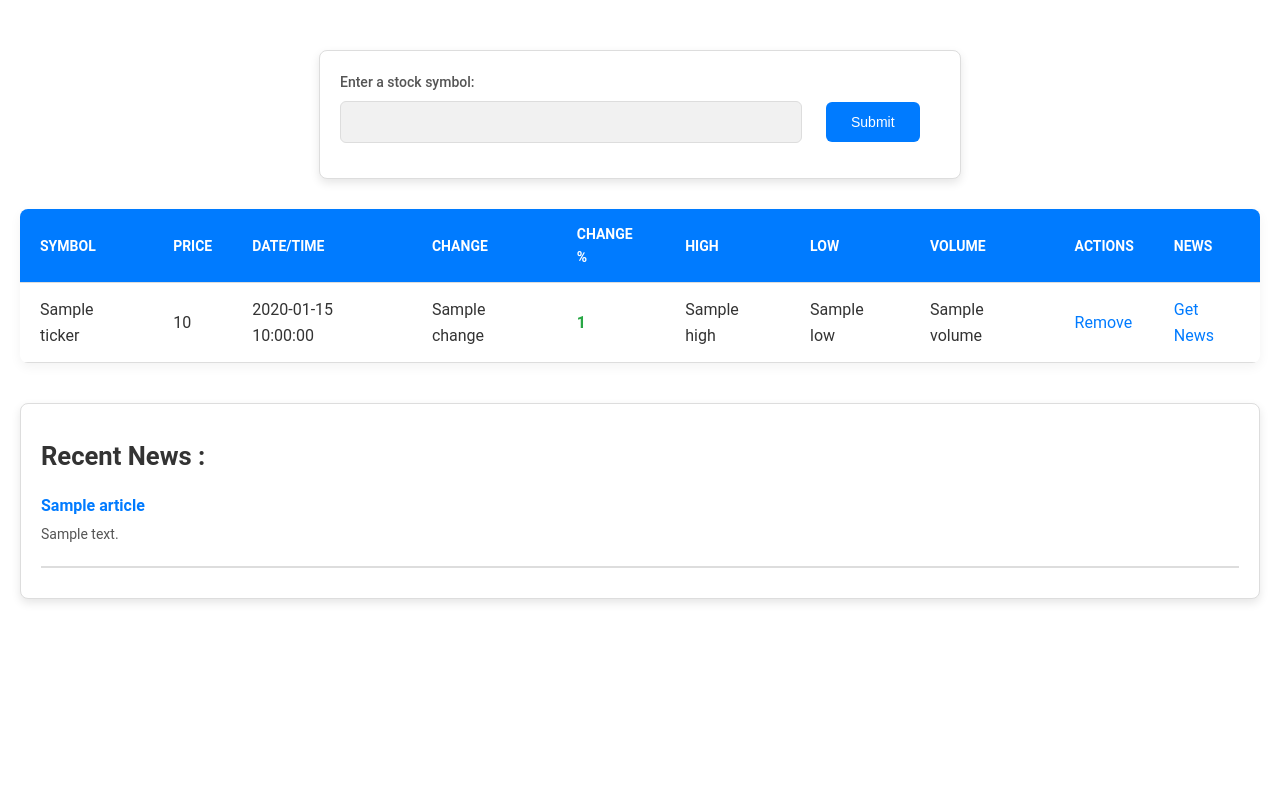
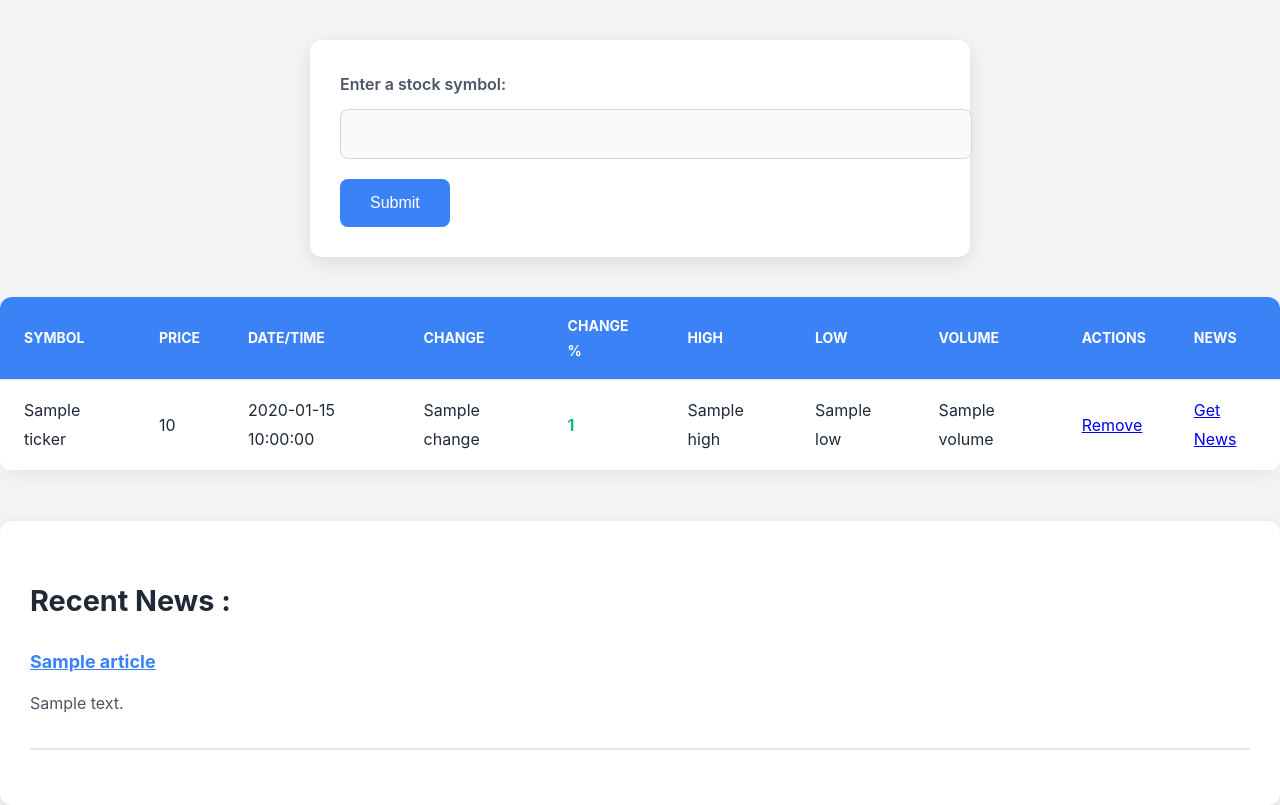
Before and after one commit to thegranduke/stock-watchlist, a Flask app: template templates/index.html in a window 1280 px wide. Before the commit the page ends 603 px from the top, so only its background shows below. Run offline with Flask 3, Linux system fonts and the light colour scheme; the template is opened without the code that fills it: most values are stand-ins (such as "Sample title", 1, 10 or a date in 2020).

Commit message:
Add env_example file make subtle style changes

```diff
--- a/static/styles.css
+++ b/static/styles.css
@@ -1,165 +1,198 @@
 /* General Styles */
 body {
-    font-family: 'Roboto', sans-serif;
-    line-height: 1.6;
-    margin: 10px;
-    padding: 10px;
-    background-color: #fff;
-    color: #333;
+    font-family: 'Inter', sans-serif;
+    line-height: 1.8;
+    margin: 0;
+    padding: 0;
+    background-color: #f3f4f6;
+    color: #1f2937;
 }
 
-a {
-    color: #007bff;
-    text-decoration: none;
+.container {
+    max-width: 1200px;
+    margin: 0 auto;
+    padding: 20px;
 }
 
-a:hover {
-    text-decoration: underline;
+header {
+    background-color: #ffffff;
+    padding: 20px 0;
+    box-shadow: 0 2px 4px rgba(0, 0, 0, 0.1);
+    margin-bottom: 40px;
+}
+
+header h1 {
+    font-size: 2.5em;
+    color: #111827;
+    text-align: center;
+}
+
+nav {
+    display: flex;
+    justify-content: center;
+    gap: 20px;
+    margin-top: 10px;
+}
+
+nav a {
+    color: #1f2937;
+    font-size: 1.1em;
+    text-decoration: none;
+    padding: 10px 15px;
+    border-radius: 8px;
+    transition: background-color 0.3s ease;
+}
+
+nav a:hover {
+    background-color: #e5e7eb;
 }
 
 /* Form Styling */
 form {
-    margin: 30px auto;
-    padding: 20px;
+    margin: 40px auto;
+    padding: 30px;
     max-width: 600px;
-    background: #fff;
-    border-radius: 8px;
-    box-shadow: 0 4px 10px rgba(0, 0, 0, 0.1);
-    border: 1px solid #ddd;
+    background: #ffffff;
+    border-radius: 12px;
+    box-shadow: 0 6px 20px rgba(0, 0, 0, 0.1);
+    border: none;
 }
 
 form label {
-    font-size: 14px;
-    font-weight: 500;
-    color: #555;
-    margin-bottom: 8px;
+    font-size: 16px;
+    font-weight: 600;
+    color: #4b5563;
+    margin-bottom: 10px;
     display: block;
 }
 
 form input[type="text"] {
-    width: 70%;
-    padding: 12px 20px;
-    margin-bottom: 15px;
-    margin-right: 20px;
-    border: 1px solid #ddd;
-    border-radius: 6px;
-    font-size: 14px;
-    background-color: #f1f1f1;
+    width: 100%;
+    padding: 15px;
+    margin-bottom: 20px;
+    border: 1px solid #d1d5db;
+    border-radius: 8px;
+    font-size: 16px;
+    background-color: #f9fafb;
+    transition: border-color 0.2s ease-in-out;
+}
+
+form input[type="text"]:focus {
+    border-color: #3b82f6;
+    outline: none;
 }
 
 form input[type="submit"] {
     display: inline-block;
-    background-color: #007bff;
+    background-color: #3b82f6;
     color: white;
-    padding: 12px 25px;
+    padding: 15px 30px;
     border: none;
-    border-radius: 6px;
+    border-radius: 8px;
     cursor: pointer;
-    font-size: 14px;
+    font-size: 16px;
     transition: background-color 0.3s ease;
 }
 
 form input[type="submit"]:hover {
-    background-color: #0056b3;
+    background-color: #2563eb;
 }
 
 /* Flash Messages */
 .flash {
     max-width: 600px;
     margin: 20px auto;
-    padding: 12px 20px;
-    border-radius: 8px;
-    font-size: 14px;
+    padding: 15px 25px;
+    border-radius: 10px;
+    font-size: 16px;
     text-align: center;
-    box-shadow: 0 2px 5px rgba(0, 0, 0, 0.1);
+    box-shadow: 0 4px 12px rgba(0, 0, 0, 0.1);
 }
 
 .flash.success {
-    background-color: #d4edda;
-    color: #155724;
-    border: 1px solid #c3e6cb;
+    background-color: #d1fae5;
+    color: #065f46;
+    border: none;
 }
 
 .flash.error {
-    background-color: #f8d7da;
-    color: #721c24;
-    border: 1px solid #f5c6cb;
+    background-color: #fee2e2;
+    color: #b91c1c;
+    border: none;
 }
 
 .flash.info {
-    background-color: #d1ecf1;
-    color: #0c5460;
-    border: 1px solid #bee5eb;
+    background-color: #e0f2fe;
+    color: #0369a1;
+    border: none;
 }
 
 /* Table Styling */
 table {
     width: 100%;
-    margin: 30px auto;
+    margin: 40px auto;
     border-collapse: collapse;
-    background: #fff;
-    border-radius: 8px;
+    background: #ffffff;
+    border-radius: 12px;
     overflow: hidden;
-    box-shadow: 0 4px 12px rgba(0, 0, 0, 0.05);
-    padding: 10px 20px;
+    box-shadow: 0 6px 20px rgba(0, 0, 0, 0.05);
 }
 
 table th,
 table td {
-    padding: 14px 20px;
+    padding: 16px 24px;
     text-align: left;
-    border-bottom: 1px solid #ddd;
+    border-bottom: 1px solid #e5e7eb;
 }
 
 table th {
-    background-color: #007bff;
+    background-color: #3b82f6;
     color: white;
-    font-weight: 600;
+    font-weight: 700;
     text-transform: uppercase;
     font-size: 14px;
 }
 
 table tr:nth-child(even) {
-    background-color: #f9f9f9;
+    background-color: #f3f4f6;
 }
 
 table tr:hover {
-    background-color: #f1f1f1;
+    background-color: #e5e7eb;
 }
 
 table td.positive {
-    color: #28a745;
+    color: #10b981;
     font-weight: bold;
 }
 
 table td.negative {
-    color: #dc3545;
+    color: #ef4444;
     font-weight: bold;
 }
 
 /* No Stocks Message */
 p {
     text-align: center;
-    font-size: 16px;
-    margin: 20px auto;
-    color: #666;
+    font-size: 18px;
+    margin: 30px auto;
+    color: #6b7280;
 }
 
 /* News section styling */
 .news-articles {
-    margin-top: 40px;
-    padding: 20px;
-    background-color: #fff;
-    border-radius: 8px;
-    box-shadow: 0 4px 10px rgba(0, 0, 0, 0.1);
-    padding: 10px 20px;
-    border: 1px solid #ddd;
+    margin-top: 50px;
+    padding: 30px;
+    background-color: #ffffff;
+    border-radius: 12px;
+    box-shadow: 0 6px 20px rgba(0, 0, 0, 0.1);
+    border: none;
 }
 
 .news-articles h2 {
-    font-size: 1.6em;
-    color: #333;
-    margin-bottom: 15px;
+    font-size: 1.8em;
+    color: #1f2937;
+    margin-bottom: 20px;
 }
 
 .news-articles ul {
@@ -168,27 +201,26 @@ p {
 }
 
 .news-articles ul li {
-    margin-bottom: 20px;
-    font-size: 14px;
-    border-bottom: 2px solid #ddd;
+    margin-bottom: 25px;
+    font-size: 16px;
+    border-bottom: 2px solid #e5e7eb;
 }
 
 .news-articles ul li a {
     font-weight: bold;
-    color: #007bff;
-    font-size: 16px;
+    color: #3b82f6;
+    font-size: 18px;
     transition: color 0.3s ease;
 }
 
 .news-articles ul li a:hover {
-    color: #0056b3;
-
+    color: #2563eb;
 }
 
 .news-articles ul li p {
-    font-size: 14px;
-    color: #555;
-    margin-top: 5px;
+    font-size: 16px;
+    color: #4b5563;
+    margin-top: 10px;
     text-align: left;
 }
 
@@ -196,18 +228,18 @@ p {
 @media (max-width: 768px) {
     form {
         max-width: 100%;
-        padding: 15px;
+        padding: 20px;
     }
 
     table {
-        font-size: 12px;
+        font-size: 14px;
     }
 
     .news-articles h2 {
-        font-size: 1.3em;
+        font-size: 1.5em;
     }
 
     .news-articles ul li a {
-        font-size: 14px;
+        font-size: 16px;
     }
 }
```
Also changed, not shown: 1 other file.
